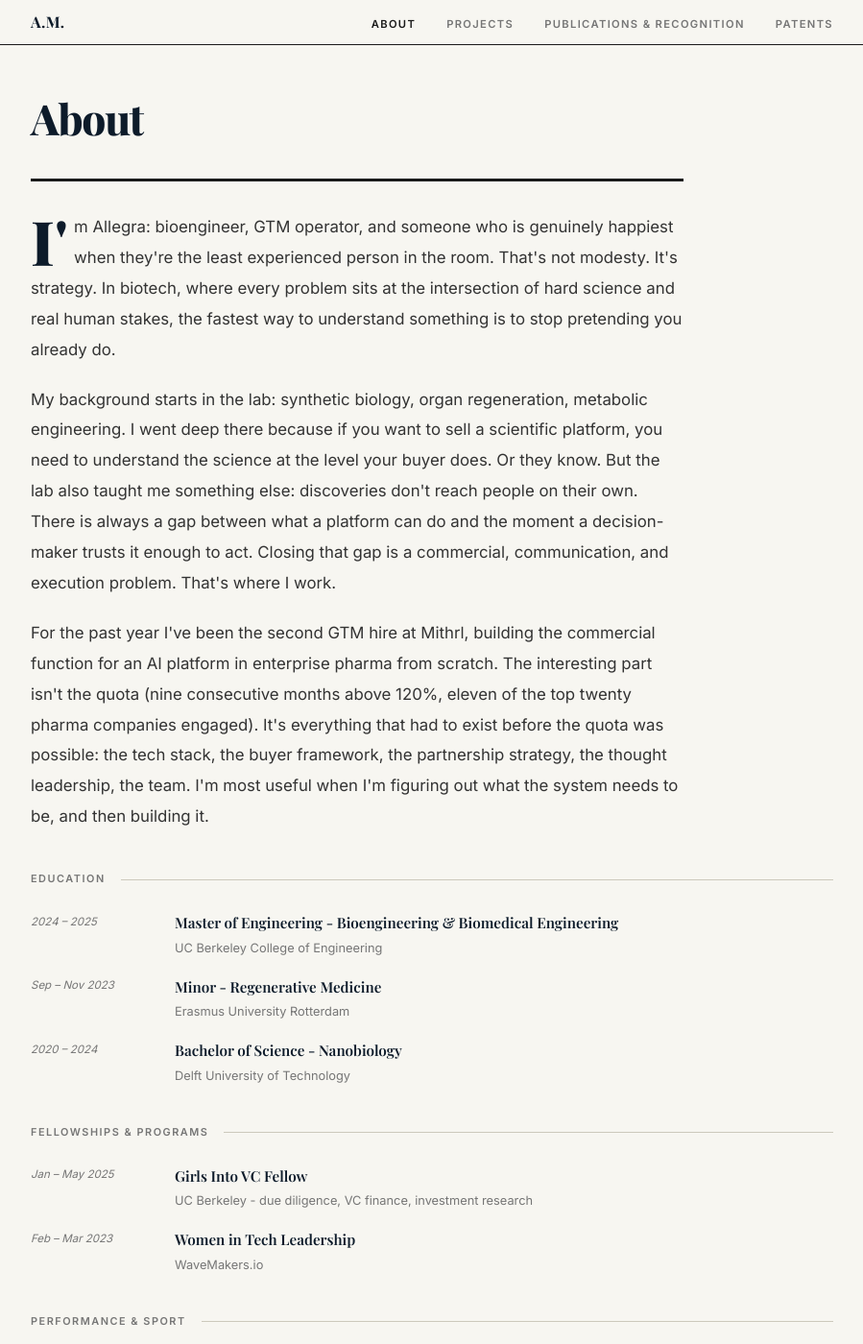
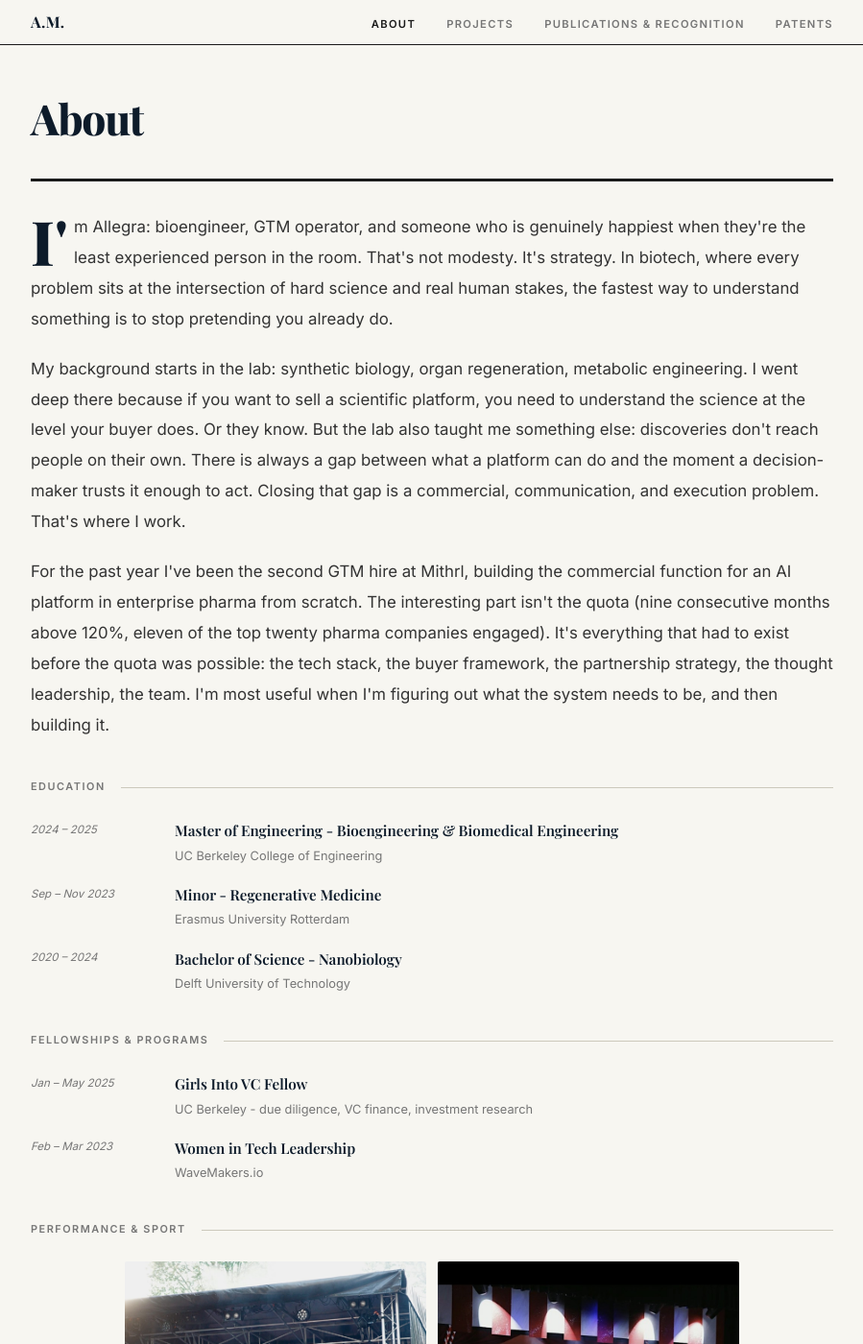
Before and after one commit to allimessinese/allimessinese.github.io, a Jekyll site: the page built from about.markdown, in a window 1280 px wide and 1400 px high. Shown: the whole window at 96% size, without its empty margins (190-1089 px from the left). Built offline with Jekyll 4.4.1, drawn with Linux system fonts in a browser that asks for light colours; some web fonts are replaced.

Commit message:
Match about-intro text width to full container width
Remove max-width constraint from .about-intro so text spans
the full column, matching the page-header rule above it.

Co-Authored-By: Claude Sonnet 4.6 <noreply@anthropic.com>

```diff
--- a/about.markdown
+++ b/about.markdown
@@ -4,7 +4,7 @@ title: About
 permalink: /about/
 ---
 
-<div class="page-header" style="max-width:680px;">
+<div class="page-header">
   <h1>About</h1>
 </div>
 
--- a/assets/css/main.css
+++ b/assets/css/main.css
@@ -626,7 +626,6 @@ img { max-width: 100%; display: block; }
   font-size: 1.05rem;
   line-height: 1.9;
   color: #333;
-  max-width: 680px;
   margin-bottom: 1.25rem;
 }
 .about-intro:first-of-type::first-letter {
```
